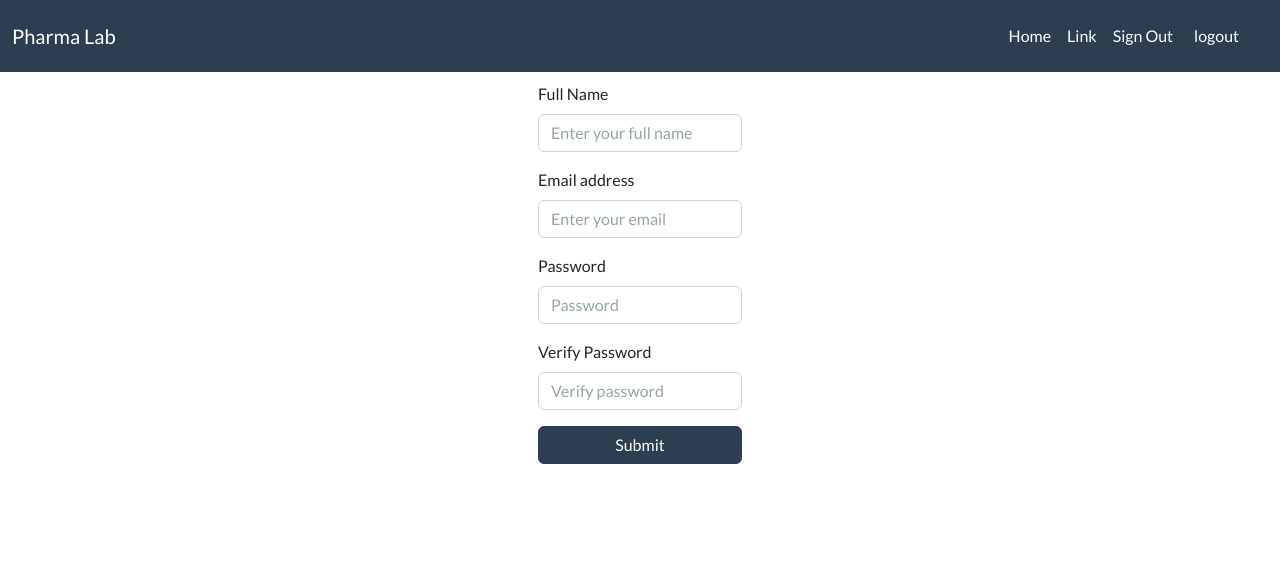
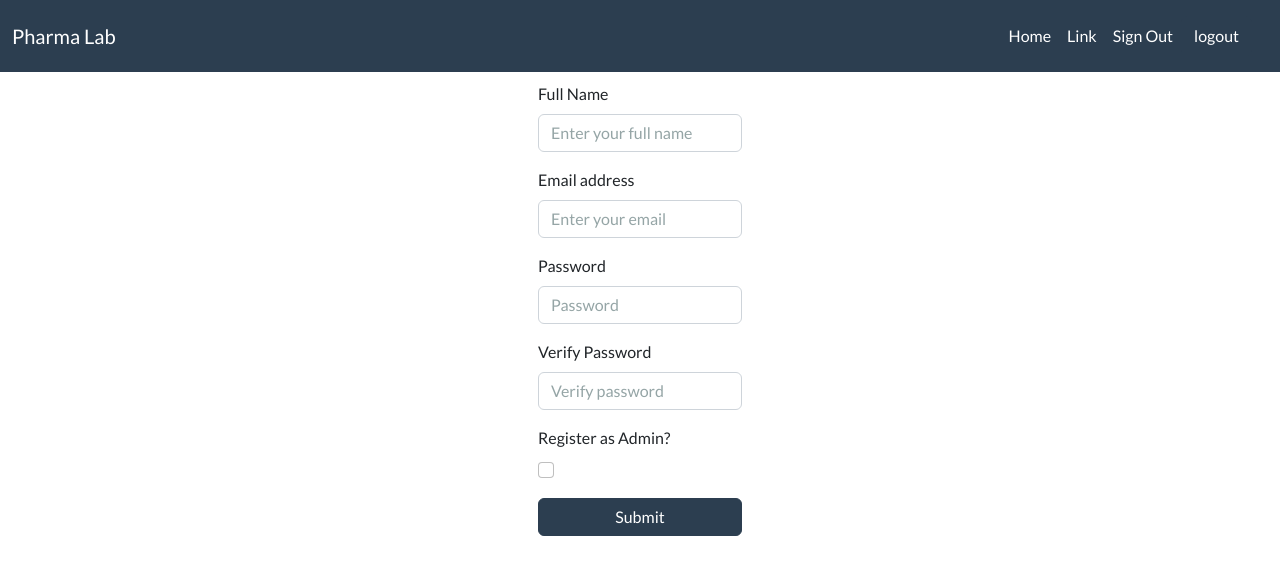
Before and after one commit to avivhaish/pharma-lab, a React (Vite) app: page /register in a window 1280 px wide. Shown: the top 574 px of the page. Built offline with nearby package versions, Linux system fonts and the light colour scheme; no server answers.

Commit message:
installed axios and changed the login function

```diff
--- a/package.json
+++ b/package.json
@@ -9,6 +9,7 @@
     "preview": "vite preview"
   },
   "dependencies": {
+    "axios": "^1.2.2",
     "firebase": "^9.13.0",
     "react": "^18.2.0",
     "react-bootstrap": "^2.6.0",
--- a/src/pages/admin/Register.tsx
+++ b/src/pages/admin/Register.tsx
@@ -1,6 +1,7 @@
 import React, { useCallback } from 'react';
 import Button from 'react-bootstrap/Button';
 import Form from 'react-bootstrap/Form';
+import axios from 'axios';
 import { useAuth } from '../../context/AuthContext';
 
 type Props = {}
@@ -10,6 +11,7 @@ const Register: React.FC<Props> = () => {
     const [email, setEmail] = React.useState<string>("");
     const [password, setPassword] = React.useState<string>("");
     const [verifyPassword, setVerifyPassword] = React.useState<string>("");
+    const [isAdmin, setIsAdmin] = React.useState(false);
 
     const { createUser, addUserToDB } = useAuth();
 
@@ -18,6 +20,7 @@ const Register: React.FC<Props> = () => {
         setEmail("");
         setPassword("");
         setVerifyPassword("");
+        setIsAdmin(false);
     }, [])
 
     const handleSubmit = async (e: React.SyntheticEvent) => {
@@ -32,14 +35,22 @@ const Register: React.FC<Props> = () => {
         }
 
         try {
-            const u = await createUser(email, password);
-            await addUserToDB(u.user.uid, {
-                name: fullName,
-                isAdmin: false
+            const res = await axios.post("http://localhost:3001/auth/signup", {
+                fullName,
+                email,
+                password,
+                isAdmin
             });
+
+            console.log(res);
+
+            if (res?.status !== 201) {
+                return alert("something went wrong");
+            }
+
             resetStates();
         } catch (error) {
-            alert(error);
+            alert(JSON.stringify(error));
         }
     };
 
@@ -75,13 +86,21 @@ const Register: React.FC<Props> = () => {
                 />
             </Form.Group>
 
-            <Form.Group className="mb-3" controlId="formBasicPassword">
+            <Form.Group className="mb-3" controlId="formVerifyPassword">
                 <Form.Label>Verify Password</Form.Label>
                 <Form.Control
                     type="password"
                     placeholder="Verify password"
                     value={verifyPassword}
                     onChange={(e: React.ChangeEvent<HTMLInputElement>) => setVerifyPassword(e.target.value)}
+                />
+            </Form.Group>
+
+            <Form.Group className="mb-3" controlId="formVerifyPassword">
+                <Form.Label>Register as Admin?</Form.Label>
+                <Form.Check
+                    checked={isAdmin}
+                    onChange={() => setIsAdmin(state => !state)}
                 />
             </Form.Group>
 
```
Also changed, not shown: 1 other file (tests, documents, lock files or other folders).
